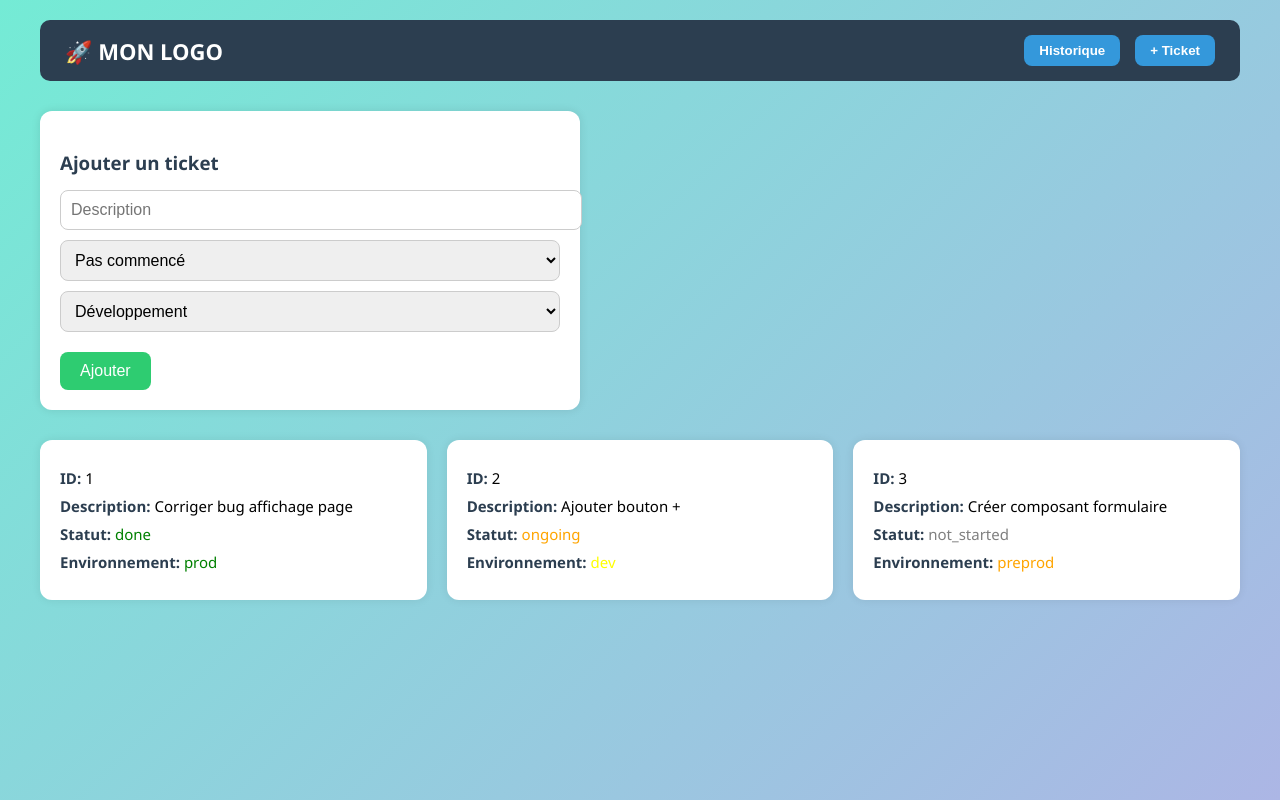
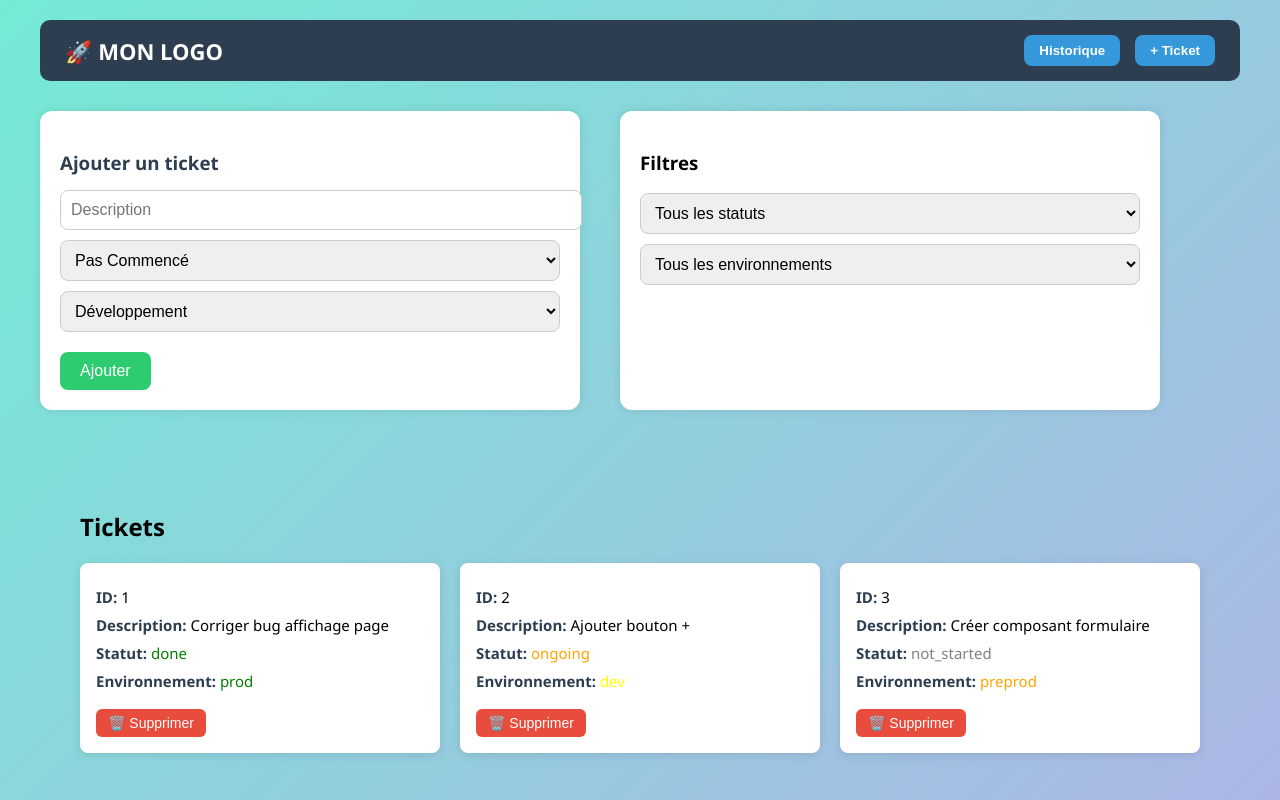
Before and after one commit to ikramalouli/react-app-stage, a React (Create React App) app: page /dashboard in a window 1280 px wide. Shown: the top 800 px of the page. Built offline with nearby package versions, Linux system fonts and the light colour scheme.

Commit message:
Mise à jour du Dashboard et ajout du dossier components

```diff
--- a/src/Dashboard.css
+++ b/src/Dashboard.css
@@ -111,9 +111,75 @@ body {
 }
 
 .ticket-card {
+ padding: 16px;
  background-color: white;
+ border-radius: 8px;
+ box-shadow: 0 2px 8px rgba(0,0,0,0.1);
+ cursor: grab;
+ user-select: none;
+}
+
+.ticket-card:active {
+ cursor: grabbing;
+ background-color: #f0f0f0;
+}
+.delete-btn {
+  margin-top: 10px;
+  padding: 6px 12px;
+  background-color: #e74c3c;
+  color: white;
+  border: none;
+  border-radius: 6px;
+  font-size: 14px;
+  cursor: pointer;
+  transition: background-color 0.3s ease;
+}
+
+.delete-btn:hover {
+  background-color: #c0392b;
+}
+.filtres {
+  background-color: #ffffff;
   padding: 20px;
   border-radius: 12px;
-  box-shadow: 0px 0px 10px rgba(0, 0, 0, 0.08);
-  transition: transform 0.2s ease;
+  box-shadow: 0 0 10px rgba(0,0,0,0.1);
+  max-width: 500px;
+  margin-bottom: 30px;
 }
+
+.filtres select {
+  display: block;
+  width: 100%;
+  margin: 10px 0;
+  padding: 10px;
+  font-size: 16px;
+  border-radius: 8px;
+  border: 1px solid #ccc;
+}
+.top-section {
+  display: flex;
+  gap: 40px;
+  flex-wrap: wrap;
+  margin-bottom: 30px;
+}
+
+.form-ajout,
+.filtres {
+  background-color: #ffffff;
+  padding: 20px;
+  border-radius: 12px;
+  box-shadow: 0 0 10px rgba(0,0,0,0.1);
+  width: 100%;
+  max-width: 500px;
+  flex: 1;
+}
+
+.filtres select {
+  display: block;
+  width: 100%;
+  margin: 10px 0;
+  padding: 10px;
+  font-size: 16px;
+  border-radius: 8px;
+  border: 1px solid #ccc;
+}
--- a/src/Dashboard.js
+++ b/src/Dashboard.js
@@ -1,43 +1,60 @@
 // src/Dashboard.js
-import React, { useState } from 'react';
+import React, { useState, useRef } from 'react';
 import './Dashboard.css';
+import DropDown from './components/DropDown';
 
 function Dashboard() {
-  // 💾 Liste initiale des tickets (comme une base de données temporaire)
   const [tickets, setTickets] = useState([
     {
-      id: 1,
+      id: '1',
       description: "Corriger bug affichage page",
       statut: "done",
       environnement: "prod"
     },
     {
-      id: 2,
+      id: '2',
       description: "Ajouter bouton +",
       statut: "ongoing",
       environnement: "dev"
     },
     {
-      id: 3,
+      id: '3',
       description: "Créer composant formulaire",
       statut: "not_started",
       environnement: "preprod"
     }
   ]);
 
-  // 🆕 États pour le formulaire d'ajout
   const [newDescription, setNewDescription] = useState('');
   const [newStatut, setNewStatut] = useState('');
   const [newEnv, setNewEnv] = useState('dev');
+  const [filtreStatut, setFiltreStatut] = useState('');
+  const [filtreEnv, setFiltreEnv] = useState('');
+  const draggedItem = useRef(null);
 
-  // 🎨 Couleur selon le statut
+  const handleDragStart = (index) => {
+    draggedItem.current = index;
+  };
+
+  const handleDragOver = (e) => {
+    e.preventDefault();
+  };
+
+  const handleDrop = (index) => {
+    const items = [...tickets];
+    const draggedTicket = items[draggedItem.current];
+    items.splice(draggedItem.current, 1);
+    items.splice(index, 0, draggedTicket);
+    draggedItem.current = null;
+    setTickets(items);
+  };
+
   const getStatutColor = (statut) => {
     if (statut === "done") return "green";
     if (statut === "ongoing") return "orange";
     return "gray";
   };
 
-  // 🎨 Couleur selon l’environnement
   const getEnvColor = (env) => {
     if (env === "prod") return "green";
     if (env === "dev") return "yellow";
@@ -45,10 +62,9 @@ function Dashboard() {
     return "white";
   };
 
-  // ➕ Ajouter un nouveau ticket
   const handleAddTicket = () => {
     const newTicket = {
-      id: tickets.length + 1,
+      id: (tickets.length + 1).toString(),
       description: newDescription,
       statut: newStatut,
       environnement: newEnv
@@ -59,9 +75,19 @@ function Dashboard() {
     setNewEnv('dev');
   };
 
+  const handleDeleteTicket = (id) => {
+    const filteredTickets = tickets.filter(ticket => ticket.id !== id);
+    setTickets(filteredTickets);
+  };
+
+  const ticketsFiltres = tickets.filter(ticket => {
+    const matchStatut = filtreStatut ? ticket.statut === filtreStatut : true;
+    const matchEnv = filtreEnv ? ticket.environnement === filtreEnv : true;
+    return matchStatut && matchEnv;
+  });
+
   return (
     <div className="dashboard-container">
-      {/* 🔝 En-tête avec logo et menu */}
       <div className="dashboard-header">
         <div className="logo">🚀 MON LOGO</div>
         <div className="menu">
@@ -70,7 +96,8 @@ function Dashboard() {
         </div>
       </div>
 
-      {/* ➕ Formulaire d'ajout */}
+      {/* Bloc horizontal pour ajout + filtre */}
+      <div className="top-section">
         <div className="form-ajout">
           <h3>Ajouter un ticket</h3>
           <input
@@ -79,14 +106,30 @@ function Dashboard() {
             value={newDescription}
             onChange={(e) => setNewDescription(e.target.value)}
           />
-        <select
+          {/* <select
             value={newStatut}
             onChange={(e) => setNewStatut(e.target.value)}
           >
             <option value="" disabled hidden>Pas commencé</option>
             <option value="ongoing">En cours</option>
             <option value="done">Terminé</option>
-        </select>
+          </select> */}
+          <DropDown data = {[{
+        id:"1",
+        key:"not_yet_started",
+        value:'Pas Commencé'
+    },
+    {
+        id:"1",
+        key:"not_yet_started",
+        value:'Pas Commencé'
+    },
+    {
+        id:"1",
+        key:"not_yet_started",
+        value:'Pas Commencé'
+    },
+]}/>
           <select
             value={newEnv}
             onChange={(e) => setNewEnv(e.target.value)}
@@ -98,10 +141,35 @@ function Dashboard() {
           <button onClick={handleAddTicket}>Ajouter</button>
         </div>
 
-      {/* 📋 Liste des tickets */}
+        <div className="filtres">
+          <h3>Filtres</h3>
+          <select value={filtreStatut} onChange={(e) => setFiltreStatut(e.target.value)}>
+            <option value="">Tous les statuts</option>
+            <option value="not_started">Pas commencé</option>
+            <option value="ongoing">En cours</option>
+            <option value="done">Terminé</option>
+          </select>
+          <select value={filtreEnv} onChange={(e) => setFiltreEnv(e.target.value)}>
+            <option value="">Tous les environnements</option>
+            <option value="dev">Développement</option>
+            <option value="preprod">Pré-production</option>
+            <option value="prod">Production</option>
+          </select>
+        </div>
+      </div>
+
+      <div className="dashboard-container">
+        <h2>Tickets</h2>
         <div className="ticket-list">
-        {tickets.map((ticket) => (
-          <div className="ticket-card" key={ticket.id}>
+          {ticketsFiltres.map((ticket, index) => (
+            <div
+              key={ticket.id}
+              className="ticket-card"
+              draggable
+              onDragStart={() => handleDragStart(index)}
+              onDragOver={handleDragOver}
+              onDrop={() => handleDrop(index)}
+            >
               <p><strong>ID:</strong> {ticket.id}</p>
               <p><strong>Description:</strong> {ticket.description}</p>
               <p>
@@ -116,8 +184,13 @@ function Dashboard() {
                   {ticket.environnement}
                 </span>
               </p>
+
+              <button className="delete-btn" onClick={() => handleDeleteTicket(ticket.id)}>
+                🗑️ Supprimer
+              </button>
             </div>
           ))}
+        </div>
       </div>
     </div>
   );
--- /dev/null
+++ b/src/components/DropDown.js
@@ -0,0 +1,23 @@
+import React, { useState } from 'react'
+
+export default function DropDown({
+    data
+}) {
+
+    const [newStatut, setNewStatut] = useState('not_yet_started');
+
+
+  return (<>
+    <select
+            value={newStatut}
+            onChange={(e) => setNewStatut(e.target.value)}
+          >{data.map((item, index)=>{
+            return (<option key={index} value={item.key} disabled hidden>{item.value}</option>)
+           }
+           )}
+
+    </select>
+    </>
+
+  )
+}
```
Lines whose indentation alone changed are shown as unchanged.
